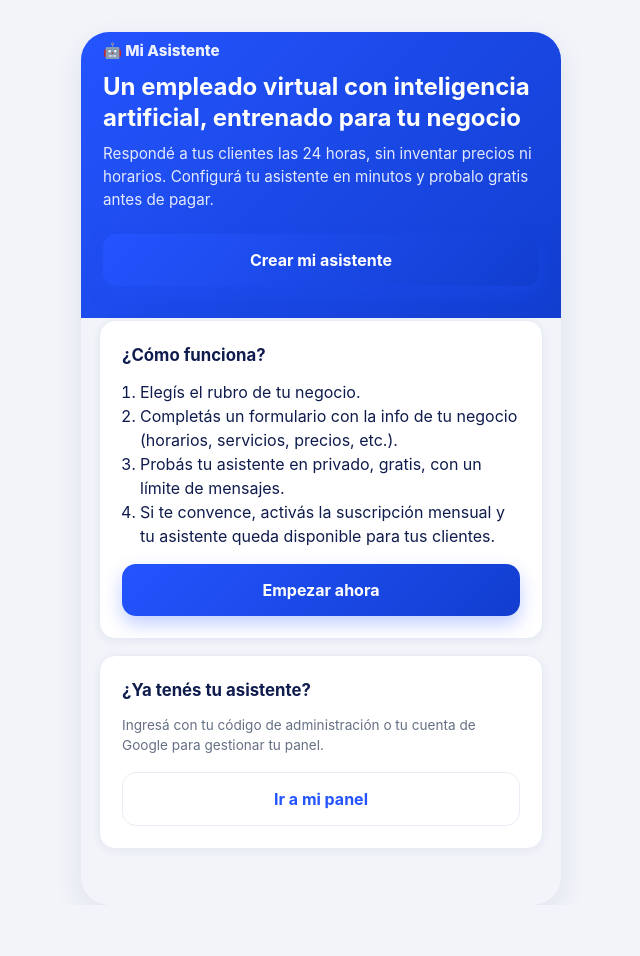
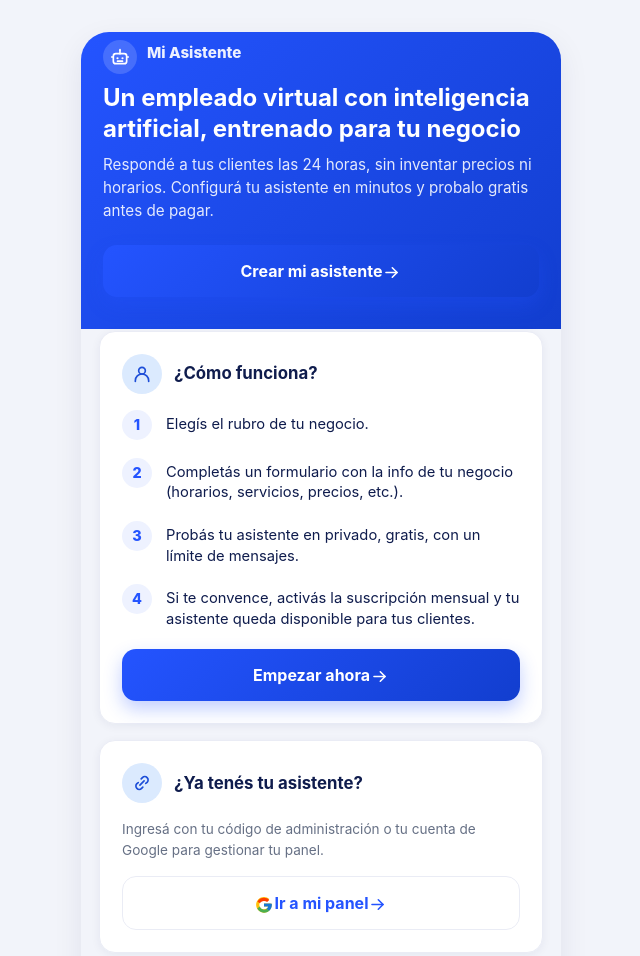
Before and after one commit to nonifernandez926-star/empleado, a plain HTML site: page docs/index.html in a window 1280 px wide. Shown: the whole page, without its empty margins (319-959 px from the left). Before the commit the page ends 905 px from the top, so only its background shows below. Drawn offline with Linux system fonts and the light colour scheme.

Commit message:
Update index.html

```diff
--- a/docs/index.html
+++ b/docs/index.html
@@ -9,28 +9,37 @@
 <body>
   <div class="pantalla">
     <div class="pantalla-hero">
-      <span class="marca">🤖 Mi Asistente</span>
+      <div class="marca-fila">
+        <span class="marca-icono"><svg width="20" height="20" viewBox="0 0 24 24" fill="none" stroke="currentColor" stroke-width="2" stroke-linecap="round" stroke-linejoin="round" style="vertical-align:middle"><rect x="4" y="8" width="16" height="12" rx="3"/><path d="M12 8V4"/><circle cx="12" cy="3" r="1" fill="currentColor" stroke="none"/><circle cx="9" cy="13.5" r="1.3" fill="currentColor" stroke="none"/><circle cx="15" cy="13.5" r="1.3" fill="currentColor" stroke="none"/><path d="M9 17h6"/><path d="M2 12h2M20 12h2"/></svg></span>
+        <span class="marca">Mi Asistente</span>
+      </div>
       <h1>Un empleado virtual con inteligencia artificial, entrenado para tu negocio</h1>
       <p>Respondé a tus clientes las 24 horas, sin inventar precios ni horarios. Configurá tu asistente en minutos y probalo gratis antes de pagar.</p>
-      <a class="btn ancho" href="registro.html">Crear mi asistente</a>
+      <a class="btn ancho btn-con-flecha" href="registro.html"><span>Crear mi asistente</span><svg width="19" height="19" viewBox="0 0 24 24" fill="none" stroke="currentColor" stroke-width="2" stroke-linecap="round" stroke-linejoin="round" style="vertical-align:middle"><path d="M5 12h14"/><path d="M13 6l6 6-6 6"/></svg></a>
     </div>
 
     <div class="pantalla-contenido">
       <div class="tarjeta">
-        <h2>¿Cómo funciona?</h2>
-        <ol style="padding-left:18px; margin:0 0 16px;">
-          <li>Elegís el rubro de tu negocio.</li>
-          <li>Completás un formulario con la info de tu negocio (horarios, servicios, precios, etc.).</li>
-          <li>Probás tu asistente en privado, gratis, con un límite de mensajes.</li>
-          <li>Si te convence, activás la suscripción mensual y tu asistente queda disponible para tus clientes.</li>
-        </ol>
-        <a class="btn ancho" href="registro.html">Empezar ahora</a>
+        <div class="tarjeta-titulo-icono">
+          <span class="icono-circulo ic-azul"><svg width="20" height="20" viewBox="0 0 24 24" fill="none" stroke="currentColor" stroke-width="2" stroke-linecap="round" stroke-linejoin="round" style="vertical-align:middle"><circle cx="12" cy="8" r="4"/><path d="M4 21v-1a7 7 0 0 1 16 0v1"/></svg></span>
+          <h2>¿Cómo funciona?</h2>
+        </div>
+        <div class="pasos-numerados">
+          <div class="paso-numerado"><span class="paso-numero">1</span><p>Elegís el rubro de tu negocio.</p></div>
+          <div class="paso-numerado"><span class="paso-numero">2</span><p>Completás un formulario con la info de tu negocio (horarios, servicios, precios, etc.).</p></div>
+          <div class="paso-numerado"><span class="paso-numero">3</span><p>Probás tu asistente en privado, gratis, con un límite de mensajes.</p></div>
+          <div class="paso-numerado"><span class="paso-numero">4</span><p>Si te convence, activás la suscripción mensual y tu asistente queda disponible para tus clientes.</p></div>
+        </div>
+        <a class="btn ancho btn-con-flecha" href="registro.html"><span>Empezar ahora</span><svg width="19" height="19" viewBox="0 0 24 24" fill="none" stroke="currentColor" stroke-width="2" stroke-linecap="round" stroke-linejoin="round" style="vertical-align:middle"><path d="M5 12h14"/><path d="M13 6l6 6-6 6"/></svg></a>
       </div>
 
       <div class="tarjeta">
-        <h2>¿Ya tenés tu asistente?</h2>
+        <div class="tarjeta-titulo-icono">
+          <span class="icono-circulo ic-azul"><svg width="20" height="20" viewBox="0 0 24 24" fill="none" stroke="currentColor" stroke-width="2" stroke-linecap="round" stroke-linejoin="round" style="vertical-align:middle"><path d="M9.5 14.5 14.5 9.5"/><path d="M11 7l1.5-1.5a4 4 0 0 1 5.66 5.66L16.5 12.5"/><path d="M13 17l-1.5 1.5a4 4 0 0 1-5.66-5.66L7.5 11.5"/></svg></span>
+          <h2>¿Ya tenés tu asistente?</h2>
+        </div>
         <p class="ayuda" style="margin-bottom:16px;">Ingresá con tu código de administración o tu cuenta de Google para gestionar tu panel.</p>
-        <a class="btn secundario ancho" href="admin.html">Ir a mi panel</a>
+        <a class="btn secundario ancho btn-con-flecha" href="admin.html"><svg width="18" height="18" viewBox="0 0 48 48" style="vertical-align:middle; margin-right:2px" class="icono-google"><path fill="#FFC107" d="M43.6 20.5H42V20H24v8h11.3C33.7 32.5 29.3 35.5 24 35.5c-6.9 0-12.5-5.6-12.5-12.5S17.1 10.5 24 10.5c3.2 0 6.1 1.2 8.3 3.2l5.7-5.7C34.6 4.6 29.6 2.5 24 2.5 12.4 2.5 3 11.9 3 23.5S12.4 44.5 24 44.5 45 35.1 45 23.5c0-1-.1-2-.4-3z"/><path fill="#FF3D00" d="M6.3 14.7l6.6 4.8C14.6 15.8 18.9 13 24 13c3.2 0 6.1 1.2 8.3 3.2l5.7-5.7C34.6 6.9 29.6 4.8 24 4.8c-7.6 0-14.1 4.3-17.4 10.6z"/><path fill="#4CAF50" d="M24 44.5c5.5 0 10.4-1.9 14.3-5.1l-6.6-5.4c-2 1.5-4.6 2.4-7.7 2.4-5.3 0-9.7-3.4-11.3-8.1l-6.6 5.1C9.8 39.9 16.3 44.5 24 44.5z"/><path fill="#1976D2" d="M43.6 20.5H42V20H24v8h11.3c-.8 2.3-2.3 4.3-4.2 5.7l6.6 5.4c-.5.4 7.3-5.3 7.3-16.1 0-1-.1-2-.4-3z"/></svg><span>Ir a mi panel</span><svg width="19" height="19" viewBox="0 0 24 24" fill="none" stroke="currentColor" stroke-width="2" stroke-linecap="round" stroke-linejoin="round" style="vertical-align:middle"><path d="M5 12h14"/><path d="M13 6l6 6-6 6"/></svg></a>
       </div>
     </div>
   </div>
```
